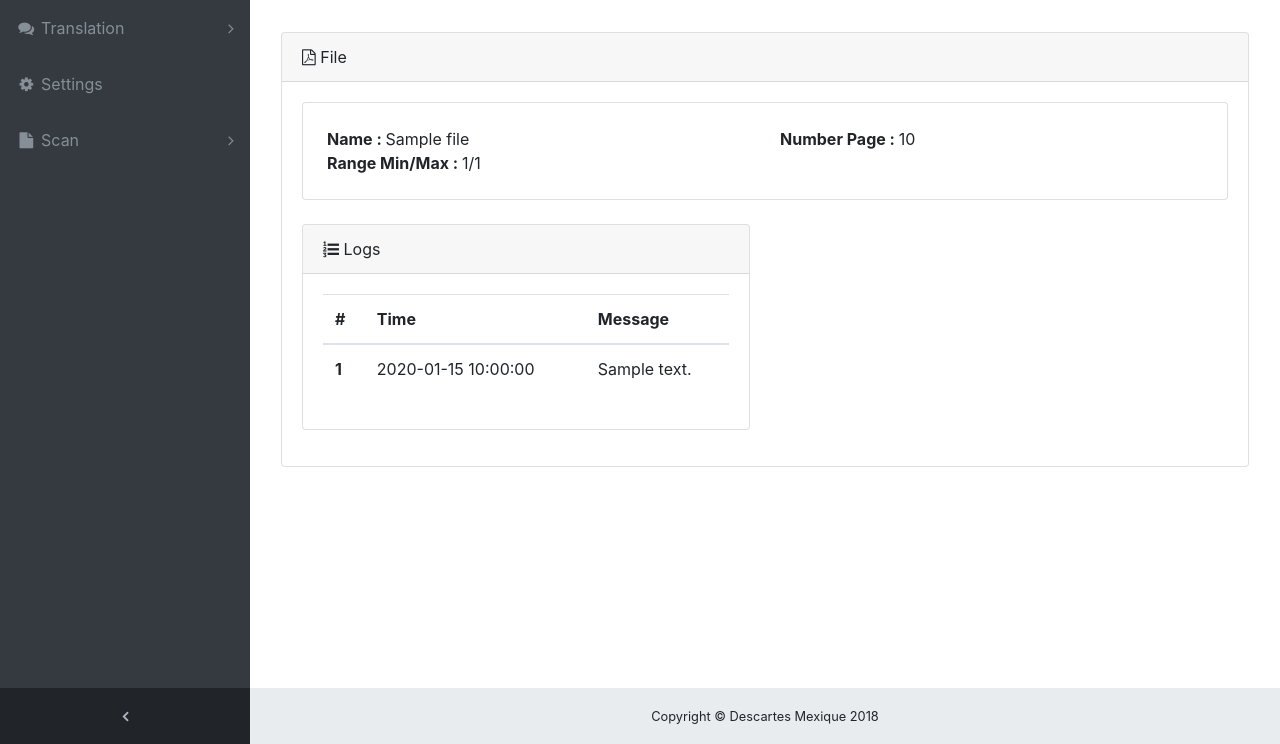
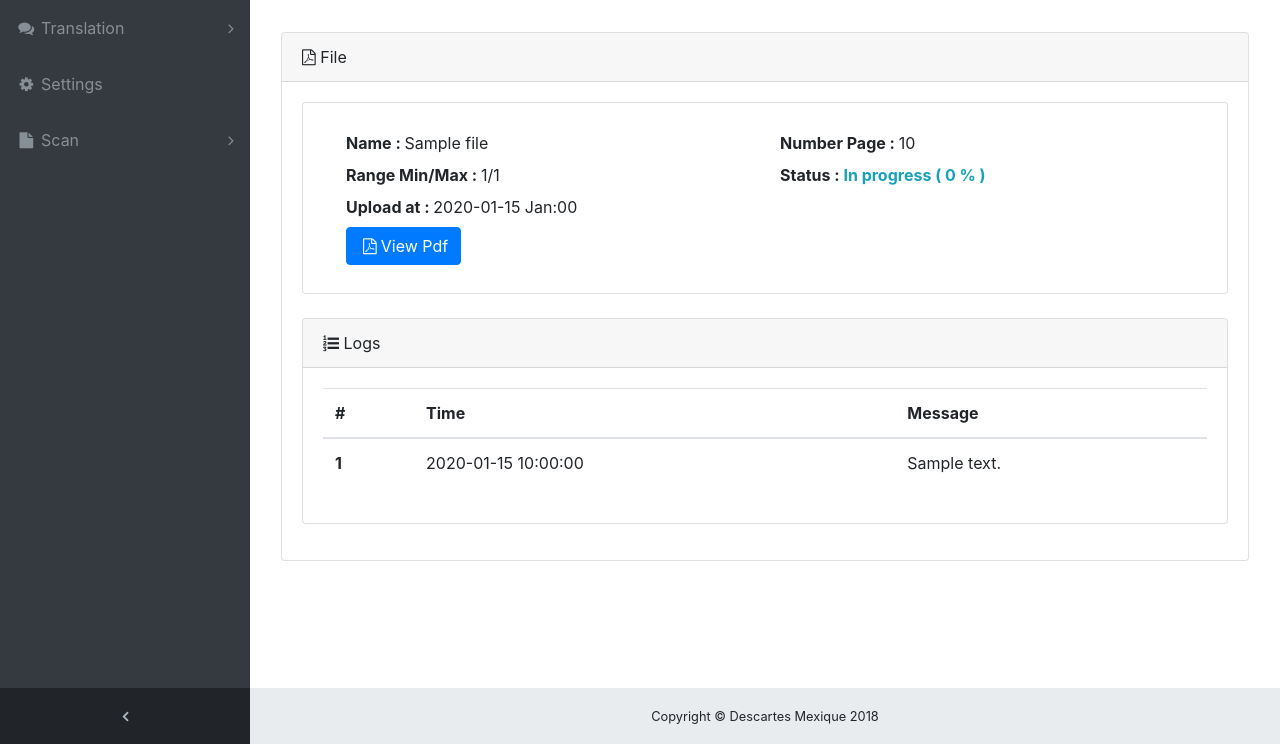
Before and after one commit to Hugo291/Projet_Descartes_Maya, a Flask app: page /scan/details/1 in a window 1280 px wide. Shown: the part 56-800 px from the top of the page. Run offline with Flask 2, Linux system fonts and the light colour scheme; tables that the repository leaves empty hold one stand-in row (values such as "Sample post"); parts of the project's set-up code (start-up, migrations or seed data) failed here and were passed over; some libraries are stand-ins or nearby versions.

Commit message:
update details

```diff
--- a/app/models/DataBase.py
+++ b/app/models/DataBase.py
@@ -15,6 +15,7 @@ class PdfFile(db.Model):
     range_min = db.Column(db.Integer)
     range_max = db.Column(db.Integer)
     num_page = db.Column(db.Integer)
+    date_upload = db.Column(db.DateTime, default=datetime.datetime.utcnow)
     pages = db.relationship('OCRPage', cascade='all , delete')
     logs = db.relationship('LogPdf' , cascade='all , delete')
 
--- a/app/routes/scan.py
+++ b/app/routes/scan.py
@@ -243,3 +243,9 @@ def details(pdf_id):
     last_logs = LogPdf.query.filter_by(pdf_file_id=pdf_file.id).order_by(desc(LogPdf.id)).limit(5)
 
     return render_template('details.html', pdf_file=pdf_file, last_logs=last_logs)
+
+
+@scan_app.route('/pdf/<int:pdf_id>')
+def pdf(pdf_id):
+    file_path = os.path.join(UPLOAD_DIR_PDF, str(pdf_id) + '.pdf')
+    return send_file(file_path)
--- a/app/templates/scan/details.html
+++ b/app/templates/scan/details.html
@@ -10,24 +10,44 @@
         <div class="card-body">
 
                 <div class="card p-4 mb-4">
-                    <div class="row">
-                        <div class="col-6"><span class="font-weight-bold">Name : </span> {{ pdf_file.name }}</div>
-                        <div class="col-6"><span class="font-weight-bold">Number Page : </span>{{ pdf_file.num_page }}</div>
+
+                    <div class="row m-1">
+                        <div class="col"><span class="font-weight-bold">Name : </span> {{ pdf_file.name }}</div>
+                        <div class="col"><span class="font-weight-bold">Number Page : </span>{{ pdf_file.num_page }}</div>
                     </div>
-                    <div class="row">
-                        <div class="col-6"><span class="font-weight-bold">Range Min/Max : </span>
+
+                    <div class="row m-1">
+                        <div class="col">
+                            <span class="font-weight-bold">Range Min/Max : </span>
                             {% if pdf_file.has_range() == True %}
                                 {{ pdf_file.range_min }}/{{ pdf_file.range_max }}
                             {% else %}
                                 OFF
                             {% endif %}
                         </div>
+                        <div class="col">
+                            <span><span class="font-weight-bold">Status : </span>  {{ (pdf_file.status | value_status_file )|safe }}</span>
+                        </div>
+
+                    </div>
+
+                <div class="row m-1">
+                    <div class="col">
+                        <span class="font-weight-bold">Upload at : </span><span>{{ pdf_file.date_upload.strftime('%Y-%m-%d %h:%M') }}</span>
+                    </div>
+                </div>
+
+                <div class="row m-1">
+                        <div class="col">
+                            <a class="btn btn-primary" href="{{ url_for('scan_app.pdf', pdf_id= pdf_file.id ) }}"><i class="fa fa-file-pdf-o m-1"></i>View Pdf</a>
+                        </div>
+
                     </div>
                 </div>
 
                 <div class="row">
 
-                    <div class="col-6">
+                    <div class="col">
                         <div class="card mb-3">
 
                         <div class="card-header">
@@ -45,7 +65,7 @@
                                 </tr>
                               </thead>
                               <tbody>
-                                {% for log in last_logs %}
+                                {% for log in last_logs|reverse %}
                                     {% if log.type == 1 %}
                                         <tr class="bg-success">
                                     {% elif log.type == -1 %}
```
